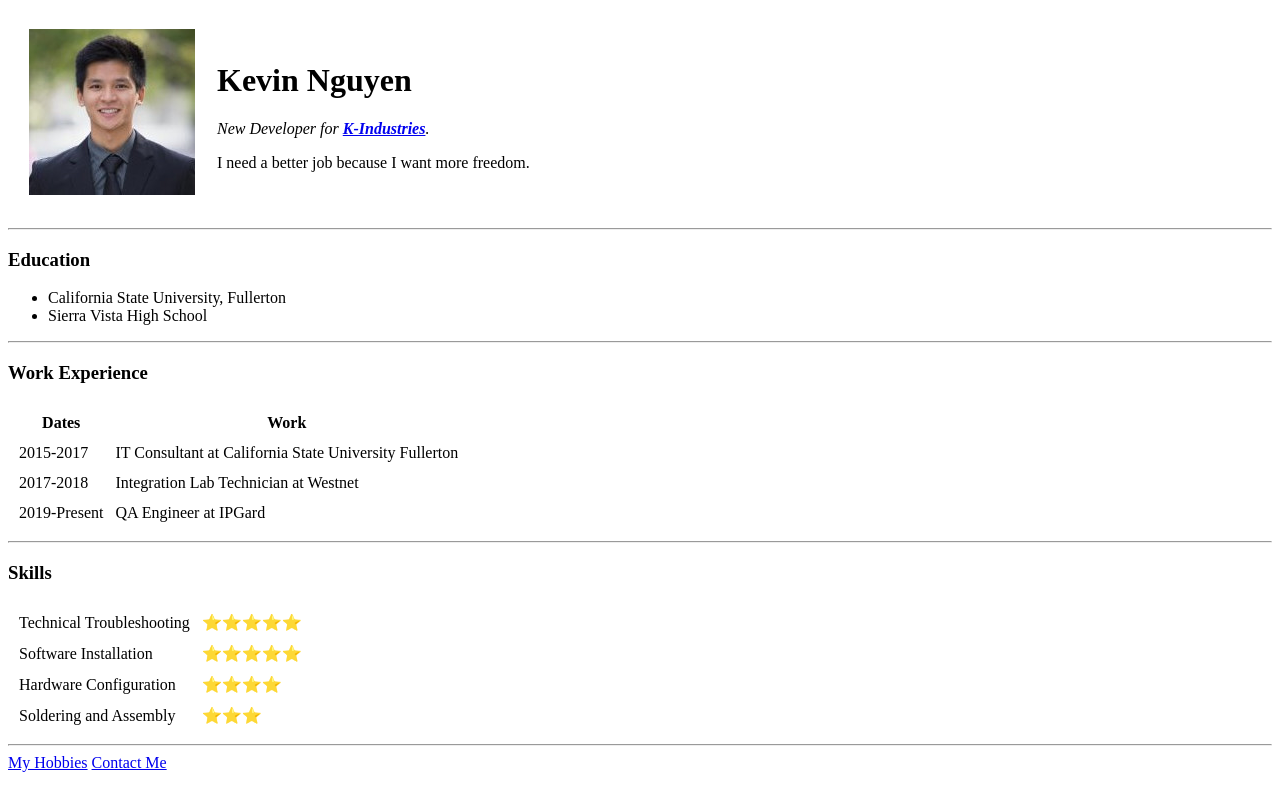
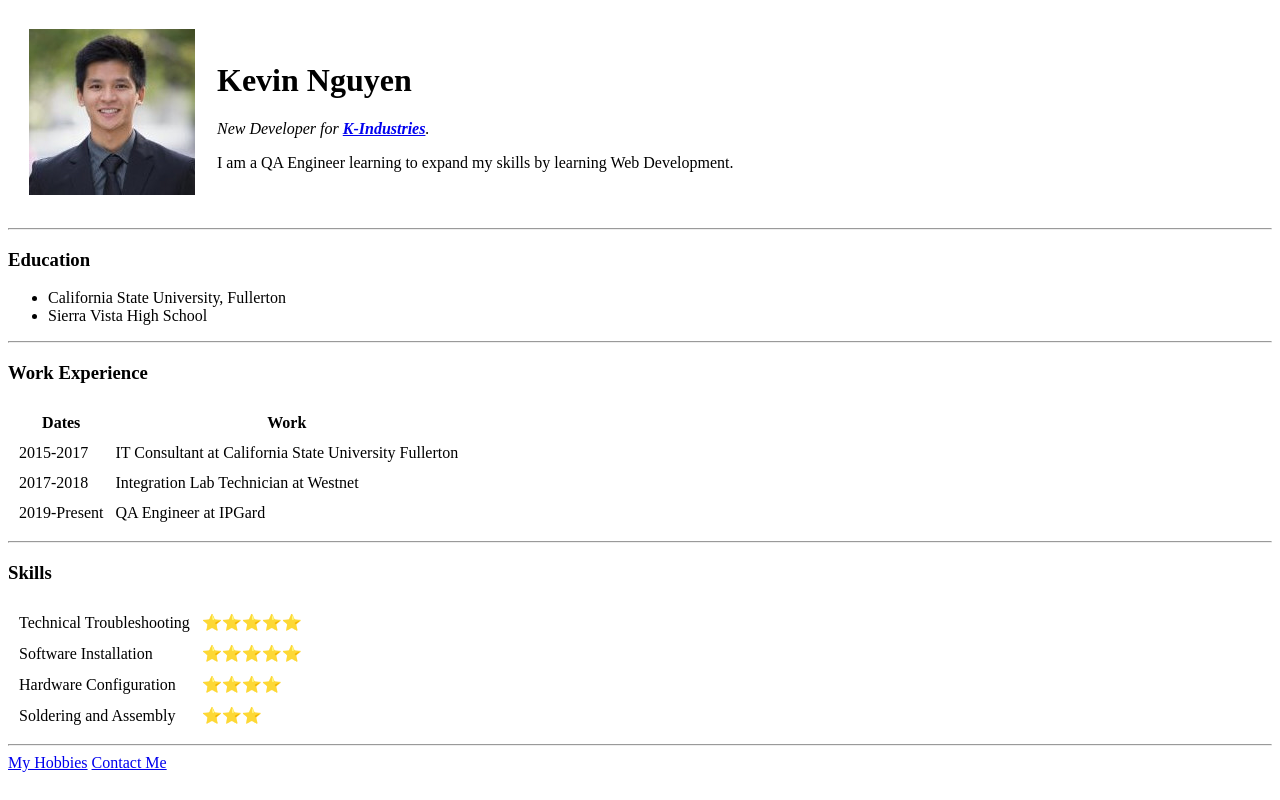
Before and after one commit to kvn-nguyen/cv, a plain HTML site: page index.html in a window 1280 px wide. Drawn offline with Linux system fonts and the light colour scheme.

Commit message:
Update index.html

```diff
--- a/index.html
+++ b/index.html
@@ -17,7 +17,7 @@
           <em>New Developer for <strong><a href="https://www.linkedin.com/in/kvnnguyen/">K-Industries</a></strong>.</em>
         </p>
         <p>
-          I need a better job because I want more freedom.
+          I am a QA Engineer learning to expand my skills by learning Web Development.
         </p>
       </td>
     </tr>
```
